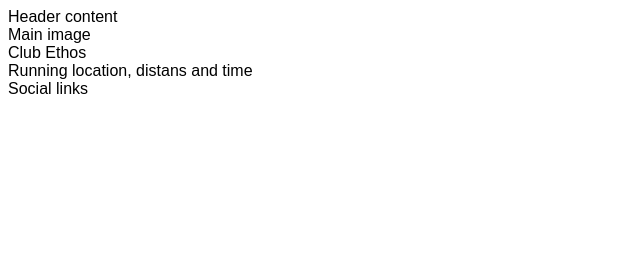
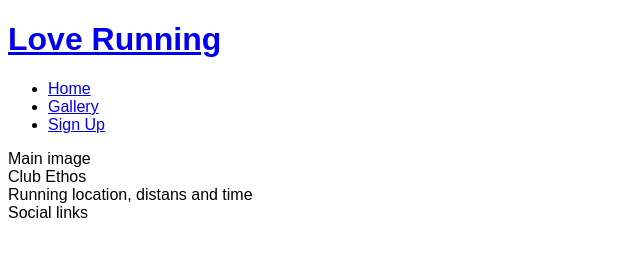
Before and after one commit to satogako/love-running, a plain HTML site: page index.html in a window 1280 px wide. Shown: the whole page, without its empty margins (0-640 px from the left). Drawn offline with Linux system fonts and the light colour scheme.

Commit message:
Add basic header structure

```diff
--- a/index.html
+++ b/index.html
@@ -10,7 +10,26 @@
     <title>Love running</title>
 </head>
 <body>
-    <header>Header content</header>
+    <header>
+        <a href="index.html">
+            <h1>
+                Love Running
+            </h1>
+        </a>
+        <nav>
+            <ul>
+                <li>
+                    <a href="index.html">Home</a>
+                </li>
+                <li>
+                    <a href="#">Gallery</a>
+                </li>
+                <li>
+                    <a href="#">Sign Up</a>
+                </li>
+            </ul>
+        </nav>
+    </header>
     <section>Main image</section>
     <section>Club Ethos</section>
     <section>Running location, distans and time</section>
```
